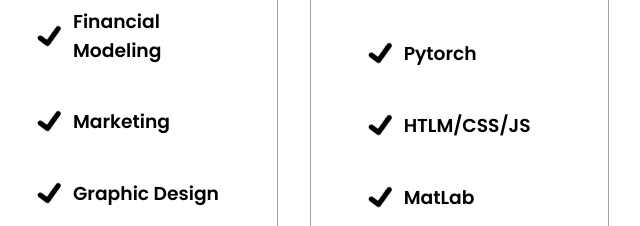
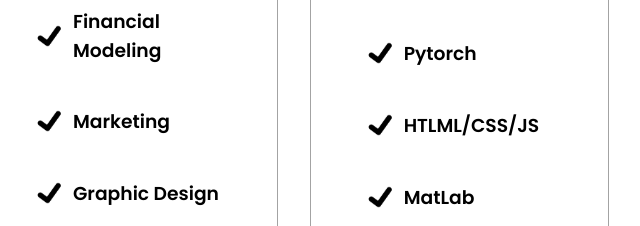
Before and after one commit to Githubuser1911/MyWebsite, a plain HTML site: page index.html in a window 1280 px wide. Shown: the part 1934-2160 px from the top of the page, 511-1151 px from the left. Drawn offline with Linux system fonts and the light colour scheme.

Commit message:
Update index.html

```diff
--- a/index.html
+++ b/index.html
@@ -294,7 +294,7 @@
                   class="icon"
                 />
                 <div>
-                  <h3>HTLM/CSS/JS</h3>
+                  <h3>HTLML/CSS/JS</h3>
                   <!--<p>Experienced</p>-->
                 </div>
               </article>
```
